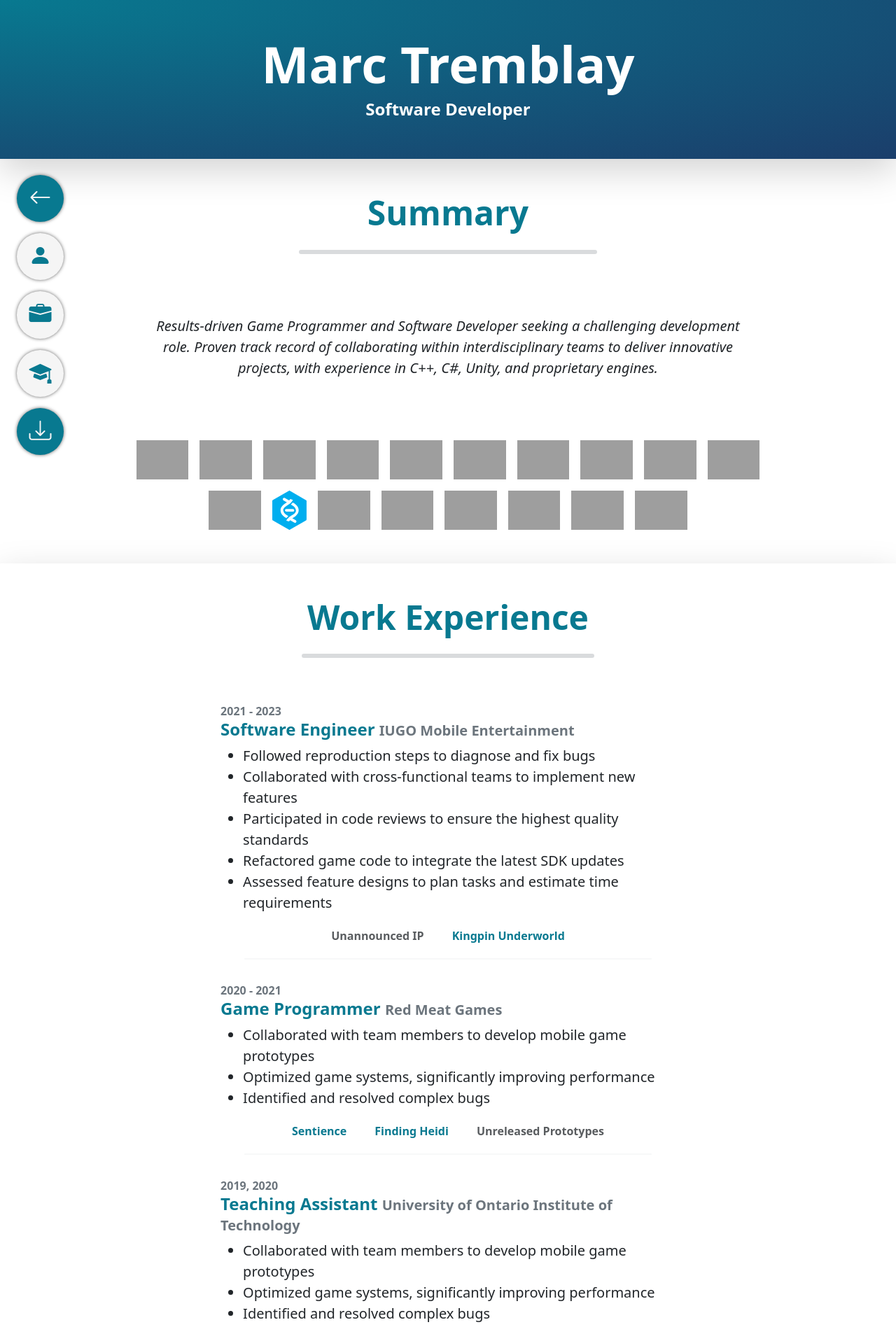
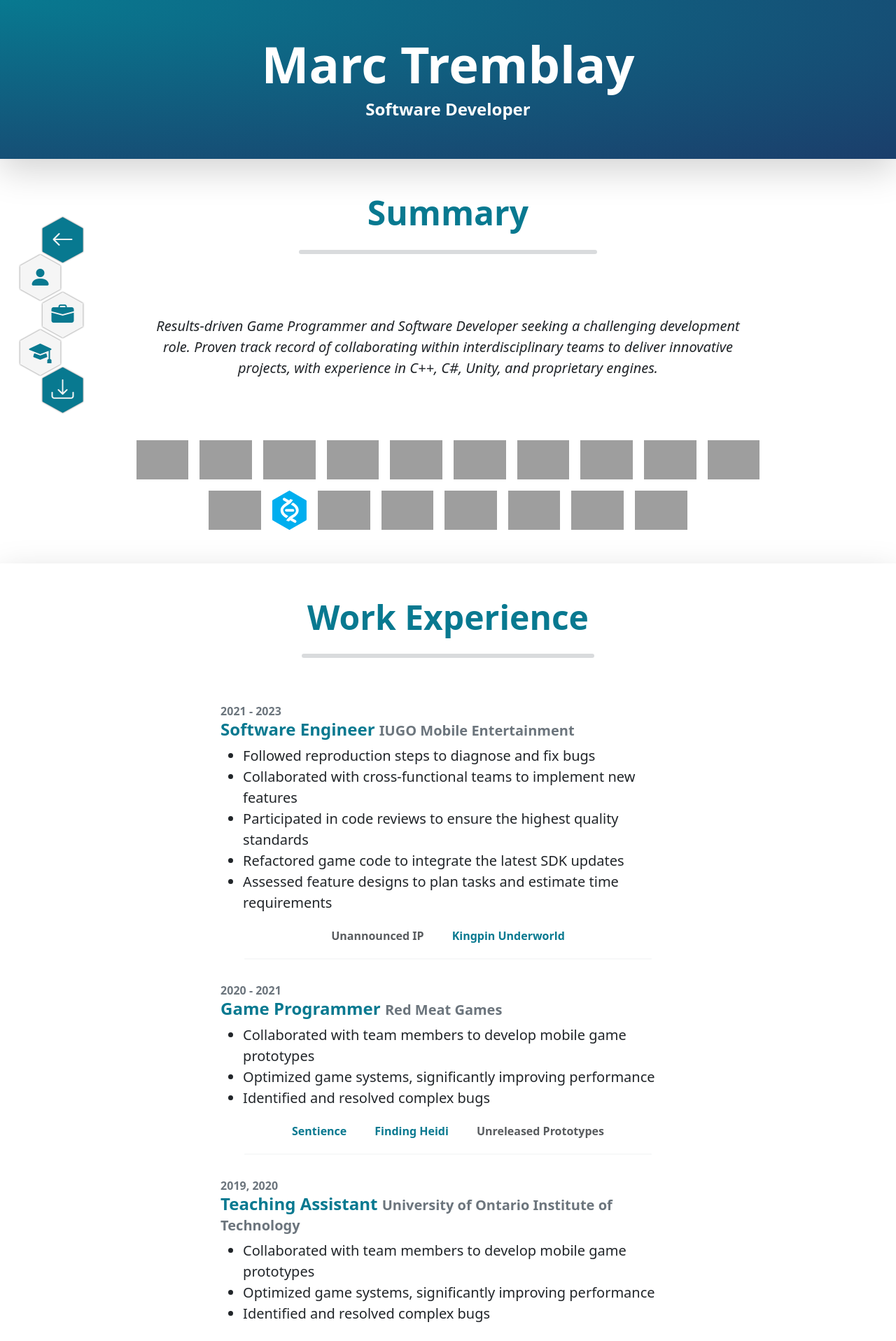
Before and after one commit to tremblay95/tremblay95.github.io, a Jekyll site: the page built from resume.html, in a window 1280 px wide. Shown: the top 1916 px of the page at 70% size. Built offline with Jekyll 4.4.1, drawn with Linux system fonts in a browser that asks for light colours; grey boxes are pictures that could not be loaded.

Commit message:
hexagonal nav buttons with tooltips on md+ devices

```diff
--- a/_includes/index/nav.html
+++ b/_includes/index/nav.html
@@ -1,7 +1,7 @@
 <div class="nav d-md-block d-none position-fixed top-50 start-0 translate-middle-y z-2 ms-4 fs-2">
     {% for item in page.nav %}
-        <div class="nav-item my-3">
-            <a class="nav-link nav-circle align-middle d-flex align-center
+        <div class="nav-item nav-hex-shadow d-flex {% cycle '', 'nav-item-even' %}">
+            <a class="nav-link nav-hex align-middle d-flex align-center
             {% if item.inverted %}
                 primary-link bg-primary-link
             {% else %}
@@ -15,8 +15,10 @@
                 data-scroll
             {% endunless %}>
                 <i class="bi {{ item.icon }}"></i>
-                <span class="nav-label fs-5 me-1 ms-3 fw-semibold align-self-center">{{ item.title }}</span>
             </a>
+            <span class="nav-label fs-5 me-1 ms-1 fw-semibold align-self-center">
+                {{ item.title }}
+            </span>
         </div>
     {% endfor %}
 </div>
--- a/_sass/main.scss
+++ b/_sass/main.scss
@@ -6,6 +6,7 @@
 
 .text-truncate-3
 {
+    line-clamp: 3;
     -webkit-line-clamp: 3;
     display: -webkit-box;
     -webkit-box-orient: vertical;
@@ -149,3 +150,65 @@
         display: inline;
     }
 }
+
+.nav-hex-shadow {
+    filter: drop-shadow(0px 0px 1px #666);
+    border-radius: 50rem;
+}
+
+.nav-hex
+{
+    width: fit-content;
+    padding: 0.55rem 1.1rem 0.6rem 1.1rem;
+    clip-path: polygon(50% 1%, 93% 25%, 93% 75%, 50% 99%, 7% 75%, 7% 25%);
+}
+
+.nav-item
+{
+    margin-top: -0.8rem;
+    margin-bottom: -0.8rem;
+    width: max-content;
+
+    & .nav-label
+    {
+        width: max-content;
+        position: absolute;
+        display: none;
+        color: $primary;
+        background-color: $light;
+
+        opacity: 0;
+        transition: opacity 0.3s;
+
+        padding: 5px 8px;
+        border-radius: 2rem;
+
+        top: 20%;
+        left: 105%;
+        z-index: 1;
+    }
+    & .nav-label::after
+    {
+        content: "";
+        position:absolute;
+        right: 99%;
+        top: 50%;
+        margin-top: -5px;
+        border-width: 5px;
+        border-style: solid;
+        border-color: transparent $light transparent transparent;
+    }
+
+    &:hover .nav-label
+    {
+        display: inline;
+        opacity: 1;
+        line-clamp: 1;
+        -webkit-line-clamp: 1;
+    }
+}
+
+.nav-item-even
+{
+    margin-left: 2rem;
+}
```
